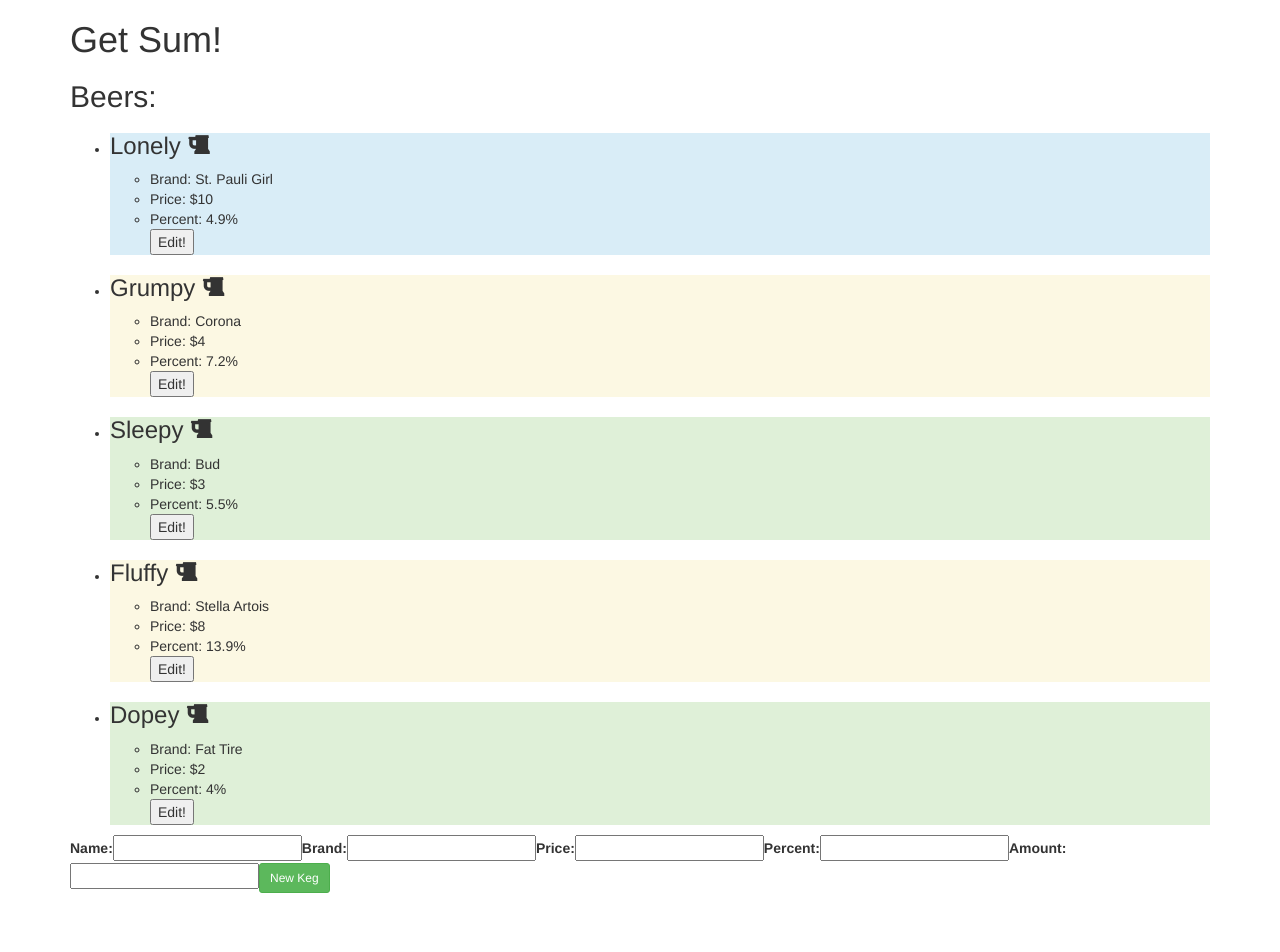
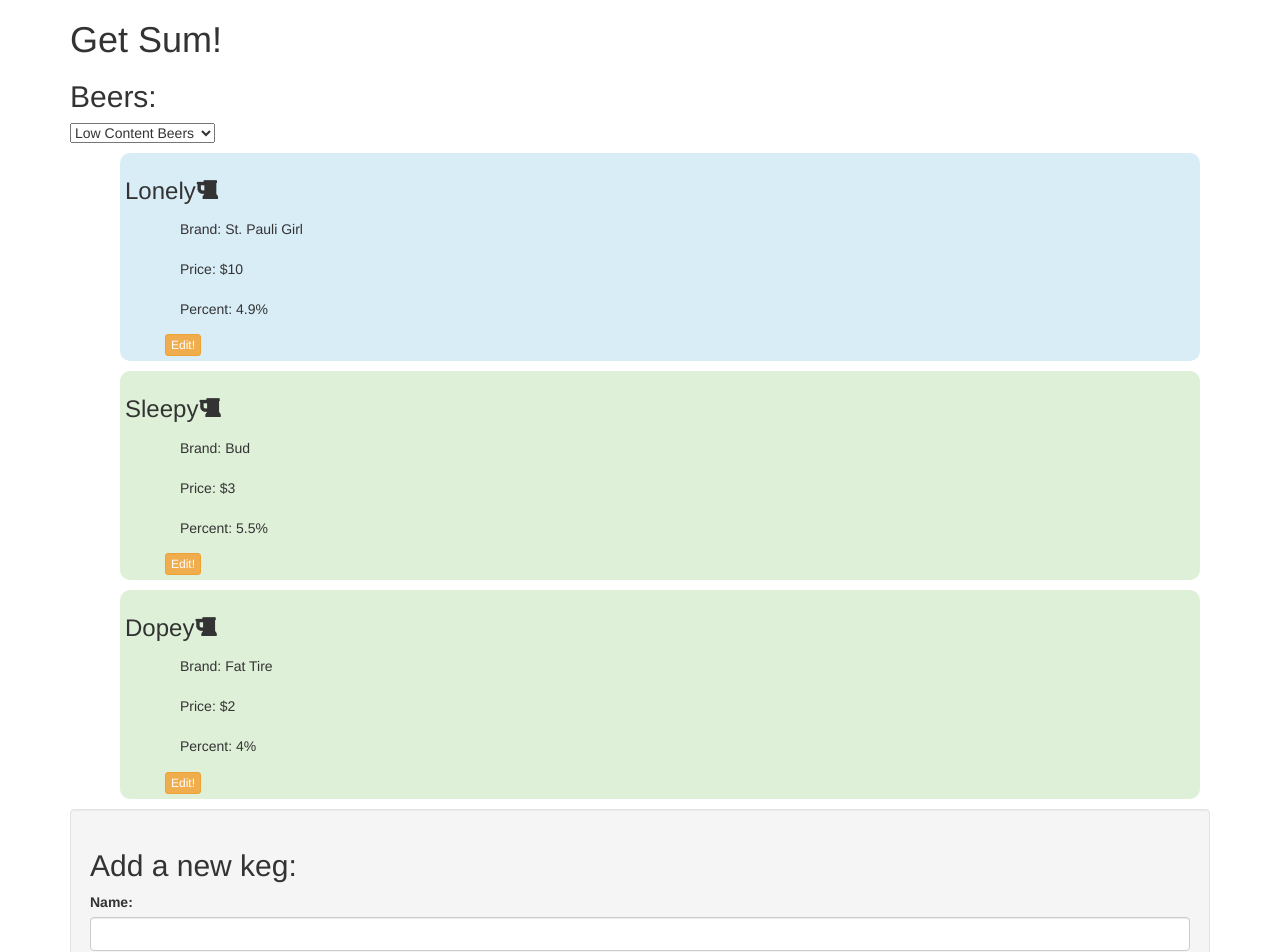
Before and after one commit to danlauby/tap-room, an Angular app: page / in a window 1280 px wide. Shown: the top 952 px of the page. Before the commit the page ends 893 px from the top, so only its background shows below. Built offline with nearby package versions, Linux system fonts and the light colour scheme.

Commit message:
add afilter pipe to seperate alcohol contents

```diff
--- a/src/app/app.component.html
+++ b/src/app/app.component.html
@@ -6,5 +6,4 @@
     <app-beer-list [childBeerList]="masterBeerList" (clickSender)="editBeer($event)"></app-beer-list>
     <app-edit-keg [childSelectedBeer]="selectedBeer" (doneButtonClickedSender)="finishedEditing()"></app-edit-keg>
     <app-new-keg (newKegSender)="addKeg($event)"></app-new-keg>
-
 </div>
--- a/src/app/app.module.ts
+++ b/src/app/app.module.ts
@@ -9,6 +9,7 @@ import { QuantityComponent } from './quantity/quantity.component';
 import { PercentComponent } from './percent/percent.component';
 import { NewKegComponent } from './new-keg/new-keg.component';
 import { EditKegComponent } from './edit-keg/edit-keg.component';
+import { HighContentPipe } from './high-content.pipe';
 
 @NgModule({
   declarations: [
@@ -18,6 +19,7 @@ import { EditKegComponent } from './edit-keg/edit-keg.component';
     PercentComponent,
     NewKegComponent,
     EditKegComponent,
+    HighContentPipe
   ],
   imports: [
     BrowserModule,
--- a/src/app/beer-list/beer-list.component.css
+++ b/src/app/beer-list/beer-list.component.css
@@ -1,3 +1,6 @@
-/*#iconMug {
-  display: none;
-}*/
+li {
+  margin: 10px;
+  padding: 5px;
+  list-style-type: none;
+  border-radius: 10px;
+}
--- a/src/app/beer-list/beer-list.component.html
+++ b/src/app/beer-list/beer-list.component.html
@@ -1,10 +1,16 @@
+  <select (change)="onChange($event.target.value)">
+     <option value="allBeers">All Beers</option>
+     <option value="highContentBeers">High Content Beers</option>
+     <option value="lowContentBeers" selected="selected">Low Content Beers</option>
+   </select>
 <ul>
-  <li [class]="beerSpecial(beer)" *ngFor="let beer of childBeerList"><h3>{{beer.name}} <i class="fa fa-beer" aria-hidden="true"></i></h3>
+
+<li [class]="beerSpecial(beer)" *ngFor="let beer of childBeerList | content:filterByContent"><h3>{{beer.name}}<i class="fa fa-beer" aria-hidden="true"></i></h3>
     <ul>
       <li>Brand: {{beer.brand}}</li>
       <li>Price: ${{beer.price}}</li>
       <li>Percent: {{beer.percent}}%</li>
-      <button (click)="editButtonHasBeenClicked(beer)">Edit!</button>
+      <button (click)="editButtonHasBeenClicked(beer)" class="btn btn-warning btn-xs">Edit!</button>
     </ul>
   </li>
 </ul>
--- a/src/app/beer-list/beer-list.component.ts
+++ b/src/app/beer-list/beer-list.component.ts
@@ -10,6 +10,12 @@ import { Beer } from './../beer-list.model';
 export class BeerListComponent implements OnInit {
   @Input() childBeerList: Beer[];
   @Output() clickSender = new EventEmitter;
+
+  filterByContent: string = "lowContentBeers";
+
+  onChange(optionFromMenu) {
+  this.filterByContent = optionFromMenu;
+  }
 
   editButtonHasBeenClicked(kegToEdit: Beer) {
    this.clickSender.emit(kegToEdit);
--- a/src/app/edit-keg/edit-keg.component.html
+++ b/src/app/edit-keg/edit-keg.component.html
@@ -1,21 +1,25 @@
 <div *ngIf="childSelectedBeer">
-  <h2>{{childSelectedBeer.name}}</h2>
-  <!-- <form> -->
+  <div class="well">
+    <hr>
+    <h2>Edit {{childSelectedBeer.name}} keg:</h2>
+    <form class="form-group">
       <label for="name">Name:</label>
-    <input [(ngModel)]="childSelectedBeer.name" id="name" class="formcontrol" type="text" name="name">
+      <input [(ngModel)]="childSelectedBeer.name" id="name" class="form-control" type="text" name="name">
 
       <label for="brand">Brand:</label>
-    <input [(ngModel)]="childSelectedBeer.brand" id="brand" class="formcontrol" type="text" name="brand">
+      <input [(ngModel)]="childSelectedBeer.brand" id="brand" class="form-control" type="text" name="brand">
 
       <label for="price">Price:</label>
-    <input [(ngModel)]="childSelectedBeer.price" id="price" class="formcontrol" type="text" name="price">
+      <input [(ngModel)]="childSelectedBeer.price" id="price" class="form-control" type="text" name="price">
 
       <label for="percent">Percent:</label>
-    <input [(ngModel)]="childSelectedBeer.percent" id="percent" class="formcontrol" type="text" name="percent">
+      <input [(ngModel)]="childSelectedBeer.percent" id="percent" class="form-control" type="text" name="percent">
 
       <label for="amount">Amount:</label>
-    <input [(ngModel)]="childSelectedBeer.amount" id="amount" class="formcontrol" type="text" name="amount">
+      <input [(ngModel)]="childSelectedBeer.amount" id="amount" class="form-control" type="text" name="amount">
 
       <button (click)="doneButtonClicked()">Done</button>
-
+      <hr>
+    </form>
   </div>
+</div>
--- /dev/null
+++ b/src/app/high-content.pipe.ts
@@ -0,0 +1,33 @@
+import {Pipe, PipeTransform} from '@angular/core';
+import {Beer} from './beer-list.model';
+
+@Pipe({
+  name: "content",
+  pure: false
+})
+
+
+export class HighContentPipe implements PipeTransform {
+  transform(input: Beer[], desiredContent) {
+      var output: Beer[] = [];
+      if(desiredContent === "lowContentBeers") {
+        for (var i = 0; i < input.length; i++) {
+          if (input[i].percent < 7) {
+            output.push(input[i]);
+          }
+        }
+        return output;
+      } else if (desiredContent === "highContentBeers") {
+        for (var i = 0; i < input.length; i++) {
+          if (input[i].percent >= 7) {
+            output.push(input[i]);
+          }
+        }
+        return output;
+      } else {
+        return input;
+      }
+    }
+
+
+}
--- a/src/app/new-keg/new-keg.component.html
+++ b/src/app/new-keg/new-keg.component.html
@@ -1,13 +1,16 @@
+<div class="well">
+  <h2>Add a new keg:</h2>
 <form>
   <label for="name">Name:</label>
-  <input #newName id="name" class="formcontrol" type="text" name="name">
+  <input #newName id="name" class="form-control" type="text" name="name"><br>
   <label for="brand">Brand:</label>
-  <input #newBrand id="brand" class="formcontrol" type="text" name="brand">
+  <input #newBrand id="brand" class="form-control" type="text" name="brand"><br>
   <label for="price">Price:</label>
-  <input #newPrice id="price" class="formcontrol" type="text" name="price">
+  <input #newPrice id="price" class="form-control" type="text" name="price"><br>
   <label for="percent">Percent:</label>
-  <input #newPercent id="percent" class="formcontrol" type="text" name="percent">
+  <input #newPercent id="percent" class="form-control" type="text" name="percent"><br>
   <label for="amount">Amount:</label>
   <input #newAmount id="amount" class="formcontrol" type="text" name="amount">
   <button (click)="submitForm(newName.value, newBrand.value, newPrice.value, newPercent.value, newAmount.value); newName.value=''; newBrand.value=''; newPrice.value=''; newPercent.value=''; newAmount.value='';" class="btn btn-success btn-sm">New Keg</button>
 </form>
+</div>
```
Lines whose indentation alone changed are shown as unchanged.
